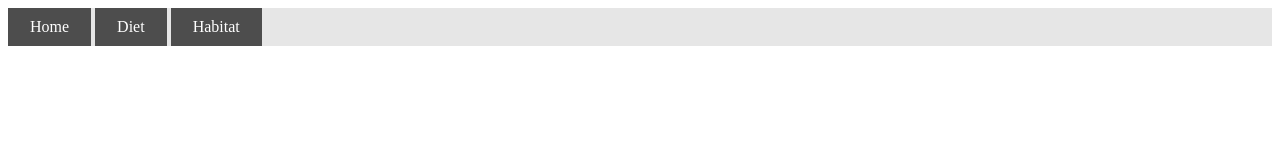
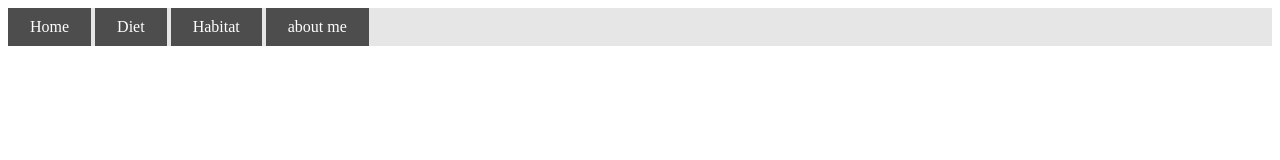
Before and after one commit to hooman-faily/03_website123, a plain HTML site: page index.html in a window 1280 px wide. Drawn offline with Linux system fonts and the light colour scheme.

Commit message:
made some change to index and css

```diff
--- a/css/style.css
+++ b/css/style.css
@@ -14,5 +14,6 @@ ul.navList{
     padding: 10px 22px;
     text-decoration: none;
     background-color: #4d4d4d;
-    color: white;
+    color: rgb(255, 255, 255);
+
 }
--- a/index.html
+++ b/index.html
@@ -24,6 +24,11 @@
                     Habitat
                 </a>
             </li>
+            <li>
+                <a href="#">
+                    about me
+                </a>
+            </li>
         </ul>
     </nav>
 </body>
```
